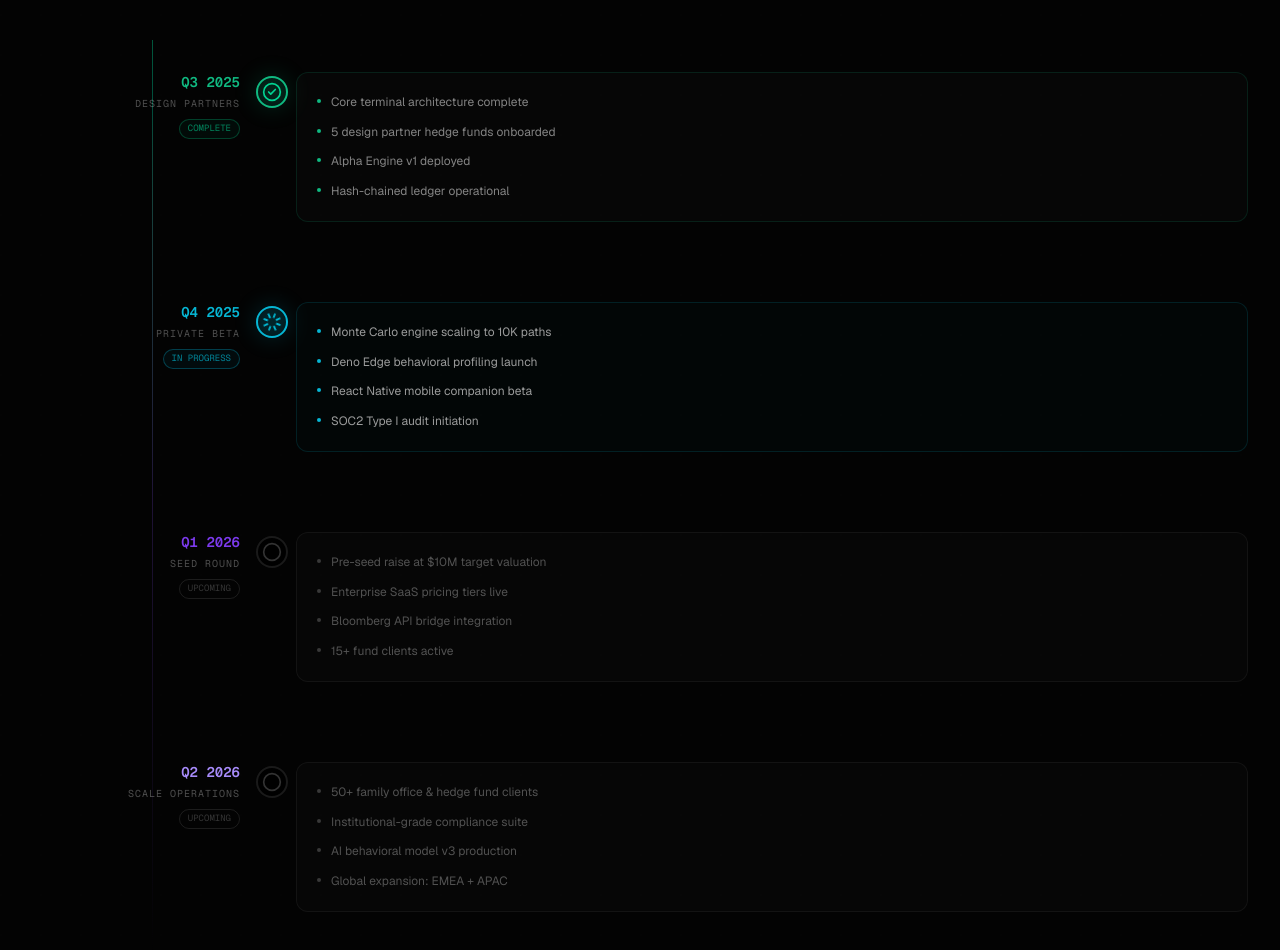
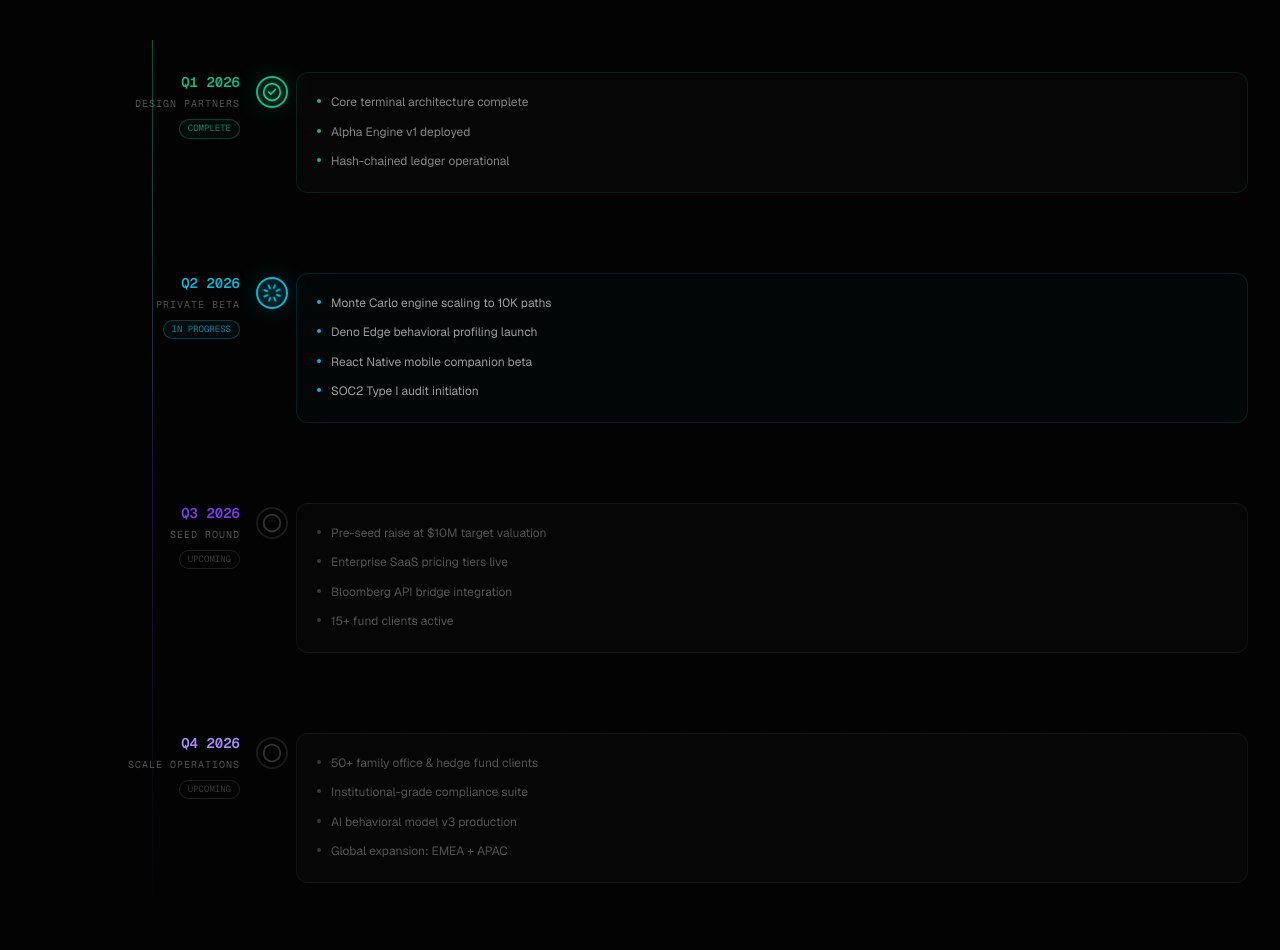
Before and after one commit to Rishab741/platstock-terminal, a Next.js app: page / in a window 1280 px wide. Shown: the part 4600-5550 px from the top of the page. Built offline with nearby package versions, Linux system fonts and the light colour scheme.

Commit message:
roadmap tweaks

```diff
--- a/src/app/components/RoadmapSection.tsx
+++ b/src/app/components/RoadmapSection.tsx
@@ -24,19 +24,18 @@ const milestones: {
   color: string;
 }[] = [
   {
-    quarter: "Q3 2025",
+    quarter: "Q1 2026",
     phase: "Design Partners",
     status: "complete",
     items: [
       "Core terminal architecture complete",
-      "5 design partner hedge funds onboarded",
       "Alpha Engine v1 deployed",
       "Hash-chained ledger operational",
     ],
     color: "#10b981",
   },
   {
-    quarter: "Q4 2025",
+    quarter: "Q2 2026",
     phase: "Private Beta",
     status: "active",
     items: [
@@ -48,7 +47,7 @@ const milestones: {
     color: "#06b6d4",
   },
   {
-    quarter: "Q1 2026",
+    quarter: "Q3 2026",
     phase: "Seed Round",
     status: "upcoming",
     items: [
@@ -60,7 +59,7 @@ const milestones: {
     color: "#7c3aed",
   },
   {
-    quarter: "Q2 2026",
+    quarter: "Q4 2026",
     phase: "Scale Operations",
     status: "upcoming",
     items: [
```
